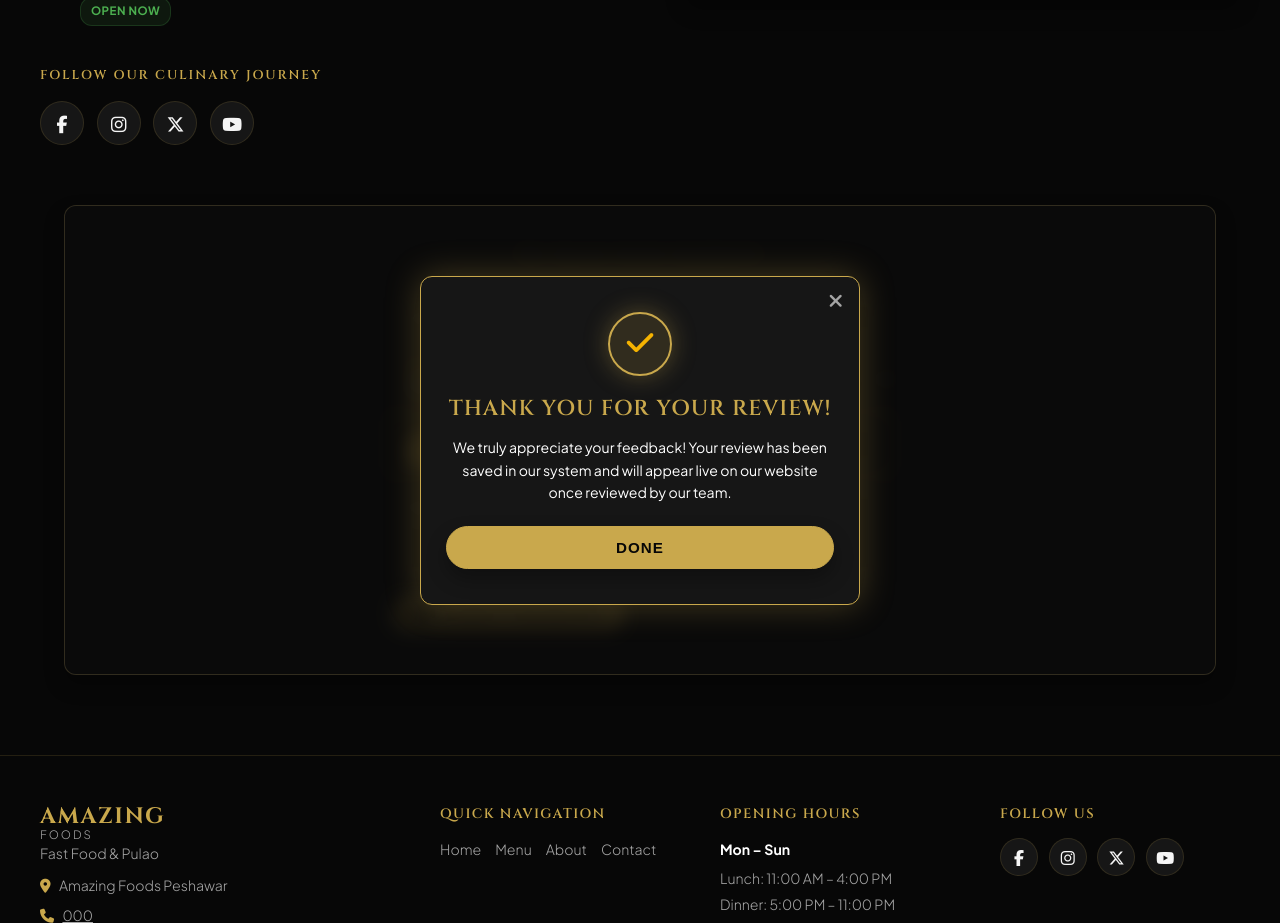
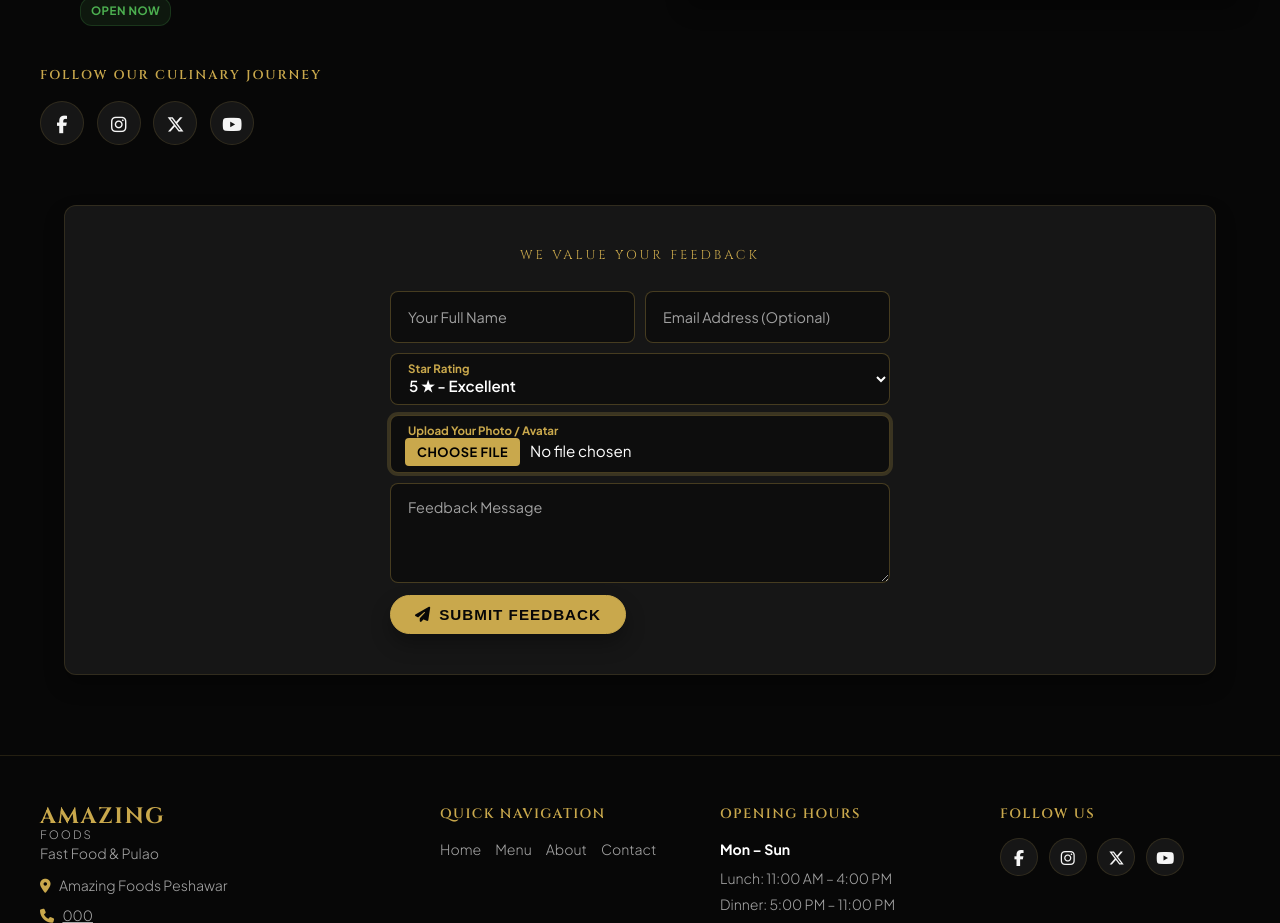
Before and after one commit to ahmadyarafridi/new-web-app, a Django app: page /contact/ in a window 1280 px wide. Shown: the part 460-1383 px from the top of the page. Run offline with Django 5.2, Linux system fonts and the light colour scheme; tables that the repository leaves empty hold one stand-in row (values such as "Sample post"); one stand-in notice (Sample message) is shown; some libraries are stand-ins or nearby versions; some web fonts are replaced.

Commit message:
fix: remove thank you popup modal for customer review submissions

```diff
--- a/templates/website/contact.html
+++ b/templates/website/contact.html
@@ -73,55 +73,7 @@
             <span class="section-tag" style="margin-bottom: 6px;">We Value Your Feedback</span>
         </div>
 
-        {% if messages %}
-        <!-- POPUP THANK YOU MODAL DIRECTLY OVER REVIEW FORM -->
-        <div id="feedbackThankYouModal" style="display: flex; align-items: center; justify-content: center; position: absolute; top: 0; left: 0; width: 100%; height: 100%; z-index: 999; background: rgba(10, 10, 10, 0.92); backdrop-filter: blur(8px); padding: 20px; box-sizing: border-box; animation: popIn 0.3s cubic-bezier(0.175, 0.885, 0.32, 1.275);">
-            <div style="text-align: center; max-width: 440px; width: 100%; padding: 35px 25px; background: var(--color-bg-card); border: 1.5px solid var(--color-primary); border-radius: var(--border-radius-md); box-shadow: 0 0 35px rgba(201, 168, 76, 0.3); position: relative;">
-                <button id="closeFeedbackModalBtn" type="button" style="position: absolute; top: 14px; right: 16px; background: transparent; border: none; color: var(--color-text-gray); font-size: 1.2rem; cursor: pointer;"><i class="fa-solid fa-xmark"></i></button>
 
-                <div style="width: 64px; height: 64px; border-radius: 50%; background: rgba(201, 168, 76, 0.15); border: 2px solid var(--color-primary); color: #f5b301; display: flex; align-items: center; justify-content: center; font-size: 1.9rem; margin: 0 auto 16px auto; box-shadow: 0 0 25px rgba(201, 168, 76, 0.35);">
-                    <i class="fa-solid fa-check"></i>
-                </div>
-
-                <h3 style="font-family: var(--font-brand); color: var(--color-primary); font-size: 1.35rem; margin-bottom: 10px; text-transform: uppercase; letter-spacing: 1px;">
-                    Thank You For Your Review!
-                </h3>
-
-                <p style="font-size: 0.88rem; color: #ffffff; line-height: 1.6; margin-bottom: 22px;">
-                    We truly appreciate your feedback! Your review has been saved in our system and will appear live on our website once reviewed by our team.
-                </p>
-
-                <button type="button" class="btn-primary" id="dismissFeedbackModalBtn" style="width: 100%; justify-content: center; padding: 12px; font-weight: 700; cursor: pointer;">
-                    Done
-                </button>
-            </div>
-        </div>
-
-        <script>
-            document.addEventListener('DOMContentLoaded', function() {
-                const modal = document.getElementById('feedbackThankYouModal');
-                const closeBtn = document.getElementById('closeFeedbackModalBtn');
-                const dismissBtn = document.getElementById('dismissFeedbackModalBtn');
-                const fbSection = document.getElementById('customer-feedback');
-
-                // Instantly scroll directly to the review form when submitted
-                if (fbSection) {
-                    setTimeout(function() {
-                        fbSection.scrollIntoView({ behavior: 'smooth', block: 'center' });
-                    }, 100);
-                }
-
-                function closeModal() {
-                    if (modal) {
-                        modal.style.display = 'none';
-                    }
-                }
-
-                if (closeBtn) closeBtn.addEventListener('click', closeModal);
-                if (dismissBtn) dismissBtn.addEventListener('click', closeModal);
-            });
-        </script>
-        {% endif %}
 
         <form method="post" action="{% url 'contact' %}" spellcheck="false" onsubmit="sessionStorage.removeItem('feedback_submitted_modal_closed');" enctype="multipart/form-data" style="display: flex; flex-direction: column; gap: 0px; max-width: 500px; margin: 0 auto;">
             {% csrf_token %}
--- a/website/views.py
+++ b/website/views.py
@@ -259,7 +259,6 @@ def contact(request):
             feedback = form.save(commit=False)
             feedback.status = 'pending'
             feedback.save()
-            messages.success(request, 'Thank you! Your feedback has been received and is currently pending review by our team.')
             return redirect('contact')
     else:
         form = CustomerFeedbackForm()
```
